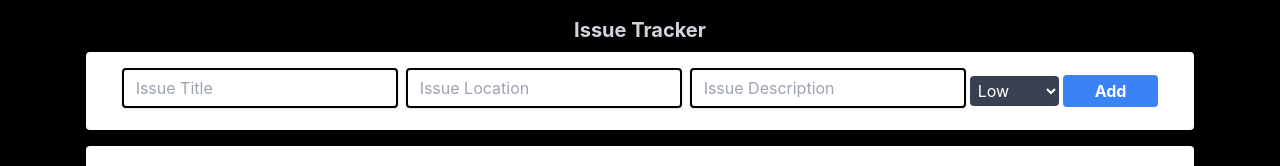
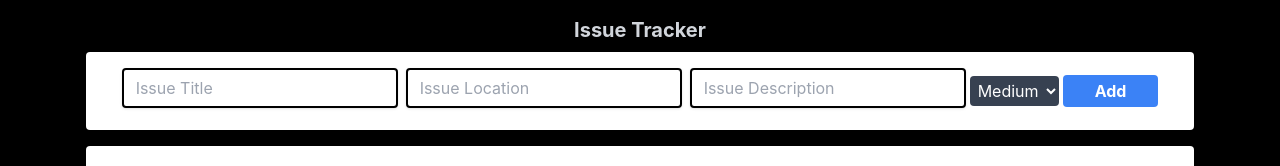
Before and after one commit to Khan-Arshad/issue-tracker, a React (Create React App) app: page / in a window 1280 px wide. Shown: the top 166 px of the page. Built offline with nearby package versions, Linux system fonts and the light colour scheme; no server answers; the database is empty.

Commit message:
small edit

```diff
--- a/src/components/AddIssue.tsx
+++ b/src/components/AddIssue.tsx
@@ -102,9 +102,8 @@ const AddIssue = () => {
         </div>
           <select
             className="text-white bg-gray-700 py-1 px-1 my-2 rounded focus:outline-none focus:shadow-outline"
-            value="Priority"
             onChange={handlePriorityChange}
-            defaultValue={ issuePriority }
+            value={ issuePriority }
           >
             <option className="bg-blue-700 hover:bg-blue-700" value="Low">
               Low
@@ -112,7 +111,6 @@ const AddIssue = () => {
             <option
               className="bg-orange-700 hover:bg-orange-700"
               value="Medium"
-              selected
             >
               Medium
             </option>
```
